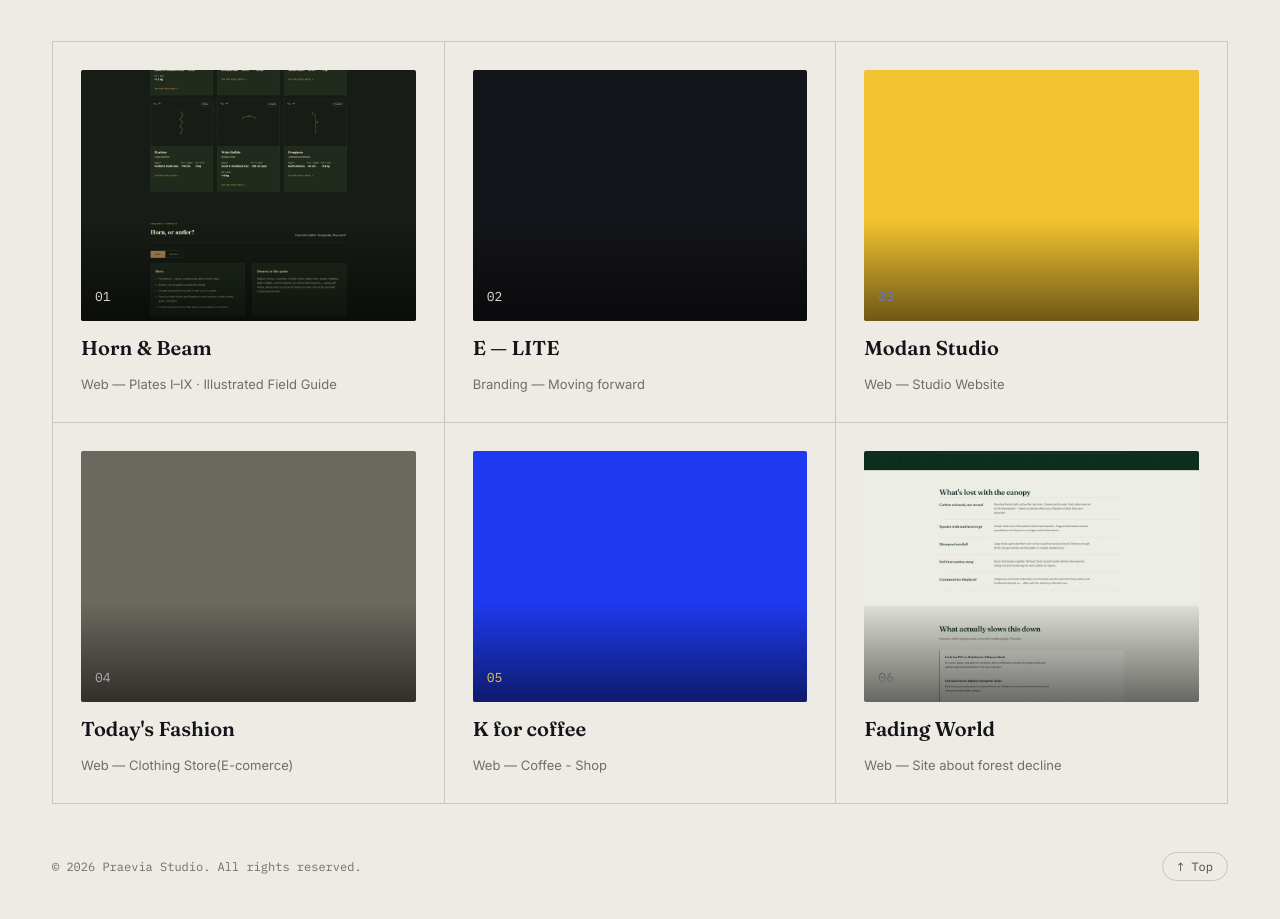
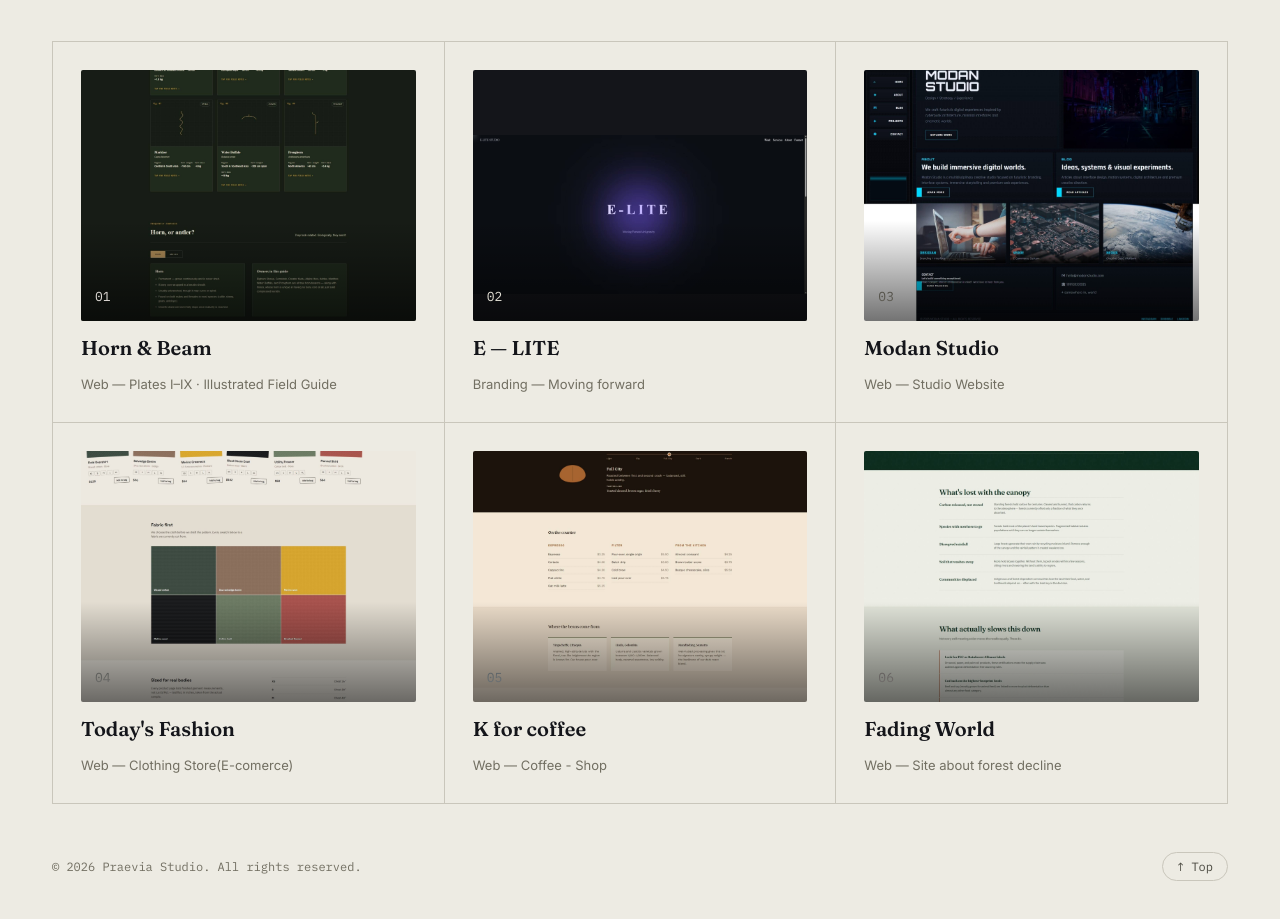
Before and after one commit to Delkinos/Praevia-Studio, a plain HTML site: page works/index.html in a window 1280 px wide. Shown: the part 176-1095 px from the top of the page. Drawn offline with Linux system fonts and the light colour scheme.

Commit message:
work-index.01

```diff
--- a/works/index.html
+++ b/works/index.html
@@ -71,9 +71,9 @@
           data-category="branding"
           style="
             --plate: #14151a;
-            --plate-image: url('/works/elite/elite.jpeg');
+            --plate-image: url('/works/e-lite/e-light.jpeg');
           "
-          href="/works/elite/index.html"
+          href="/works/e-lite/index.html"
         >
           <div class="work-card__plate work-card__plate--photo">
             <span>02</span>
@@ -87,7 +87,7 @@
           data-category="web"
           style="
             --plate: #f2c230;
-            --plate-image: url('/works/modan-studio/modan-studio.jpeg');
+            --plate-image: url('/works/modan-studio/modanstudio.jpeg');
           "
           href="/works/modan-studio/index.html"
         >
@@ -103,7 +103,7 @@
           data-category="web"
           style="
             --plate: #6b695f;
-            --plate-image: url('/works/clothing-store/Selvedge.jpeg');
+            --plate-image: url('/works/clothing-store/selvege.jpeg');
           "
           href="/works/clothing-store/index.html"
         >
@@ -119,7 +119,7 @@
           data-category="web"
           style="
             --plate: #1e3af0;
-            --plate-image: url('/works/coffee-shop/Ember-Roasting.jpeg');
+            --plate-image: url('/works/coffee-shop/coffee-store.jpeg');
           "
           href="/works/coffee-shop/index.html"
         >
@@ -135,7 +135,7 @@
           data-category="web"
           style="
             --plate: #14151a;
-            --plate-image: url('/works/forest-decline/Canopy.jpeg');
+            --plate-image: url('/works/forest-decline/canopy.jpeg');
           "
           href="/works/forest-decline/index.html"
         >
```
Also changed, not shown: index.html (+2 -2 lines), works/modan-studio/index.html (renamed from works/modan-studop/Pixel.html), works/modan-studio/modanstudio.jpeg (renamed from works/modan-studop/modanstudio.jpeg), works/modan-studio/script.js (renamed from works/modan-studop/script.js), works/modan-studio/style.css (renamed from works/modan-studop/style.css).
